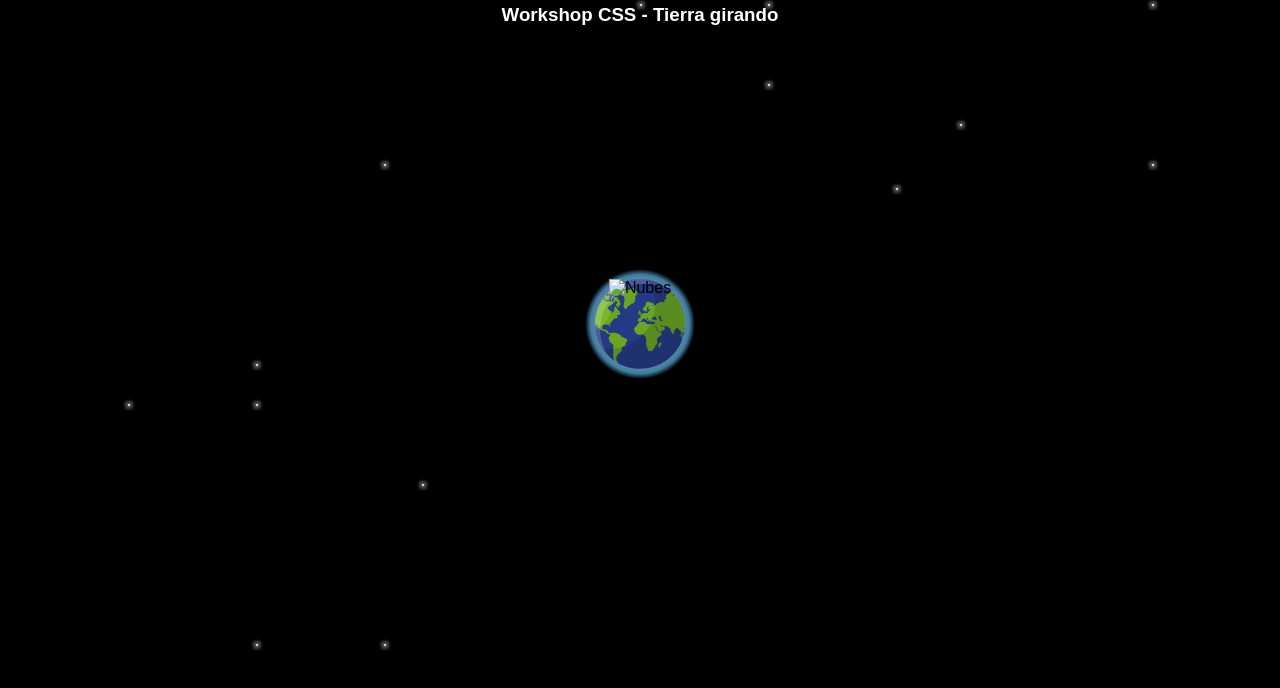
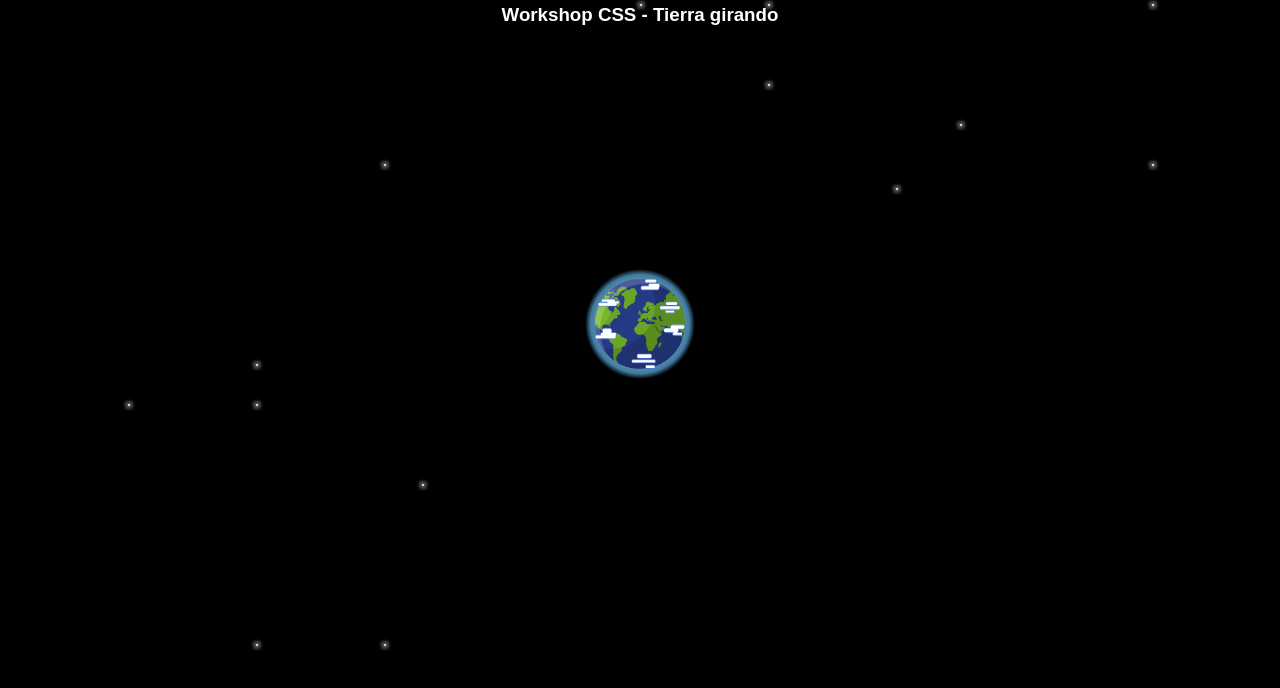
Before and after one commit to 21harley/tierra-girando, a plain HTML site: page index.html in a window 1280 px wide. Shown: the part 76-764 px from the top of the page. Drawn offline with Linux system fonts and the light colour scheme; files that its build step writes are made by us from their sources; files whose address does not match are found by name.

Commit message:
Update index.html

```diff
--- a/index.html
+++ b/index.html
@@ -3,7 +3,7 @@
   <head>
     <meta charset="utf-8">
     <title>Tierra girando</title>
-    <link rel="stylesheet" href="css/styles.css">
+    <link rel="stylesheet" href="styles.css">
   </head>
   <body>
     <h1>Tierra girando</h1>
@@ -29,7 +29,7 @@
     <div class="estrella"></div>
     <div class="estrella"></div>
     <div class="nubes">
-      <img src="img/nubes.png" alt="Nubes">
+      <img src="nubes.png" alt="Nubes">
       <div class="mapa"></div>
     </div>
   </body>
```
